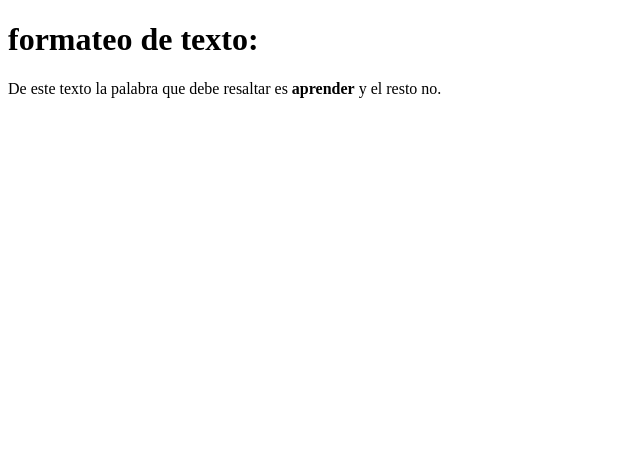
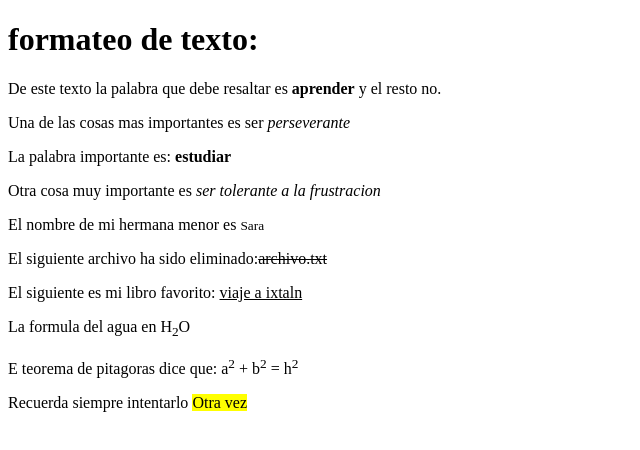
Before and after one commit to macamilapz/Proyecto-HTML, a plain HTML site: page index.html in a window 1280 px wide. Shown: the whole page, without its empty margins (0-640 px from the left). Drawn offline with Linux system fonts and the light colour scheme.

Commit message:
actualizacion aprendida

```diff
--- a/index.html
+++ b/index.html
@@ -8,8 +8,27 @@
 <body>
 
 	<h1>formateo de texto: </h1>
+
+	<!-- b de bold negrilla -->
 	<p>De este texto la palabra que debe resaltar es <b>aprender</b> y el resto no.</p>
-
+	<!-- i de italica -->
+	<p>Una de las cosas mas importantes es ser <i>perseverante</i></p>
+	<!-- la etiqueta strong le da importancia a la palabra y la muestra como negrilla -->
+	<p>La palabra importante es: <strong>estudiar</strong> </p>
+	<!-- La etiqueta em le da importancia a la palabra y se muestra italica -->
+	<p>Otra cosa muy importante es <em>ser tolerante a la frustracion</em></p>
+	<!-- La etiqueta small hara el texto pequeño  -->
+	<p>El nombre de mi hermana menor es <small>Sara</small></p>
+	<!-- la etiqueta "del" nos servira para mostrar el texto tachado (delete)  -->
+	<p>El siguiente archivo ha sido eliminado:<del>archivo.txt</del> </p>
+	<!-- La etiqueta ins (inserted) hara que nuestro texto este subrayado  -->
+	<p>El siguiente es mi libro favorito: <ins> viaje a ixtaln </ins></p>
+	<!-- La etiqueta sub nos puede servir para formulas quimicas (subindice) -->
+	<p>La formula del agua en H<sub>2</sub>O</p>
+	<!-- la etiqueta sup nos servira como exponencial ej formulas matematicas (superindice)  -->
+	<p> E teorema de pitagoras dice que: a<sup>2</sup> + b<sup>2</sup> = h<sup>2</sup></p>
+	<!-- La etiqueta mark hara que el texto se resalte  -->
+	<p>Recuerda siempre intentarlo <mark>Otra vez</mark></p>
 
 </body>
 </html>
```
